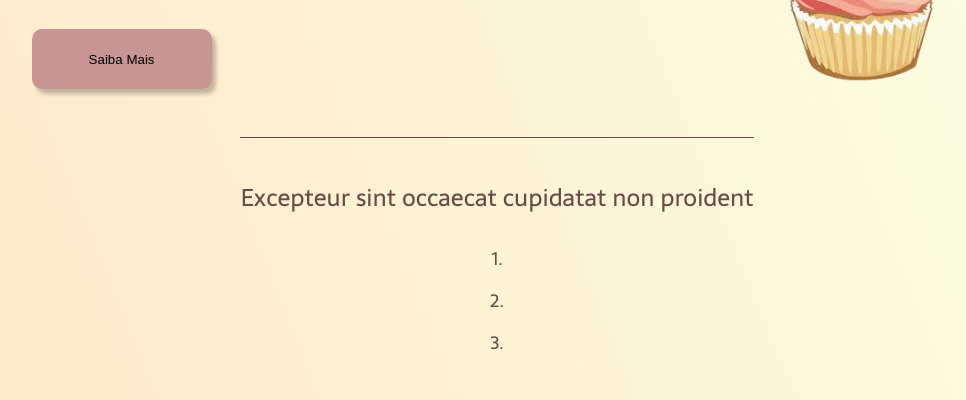
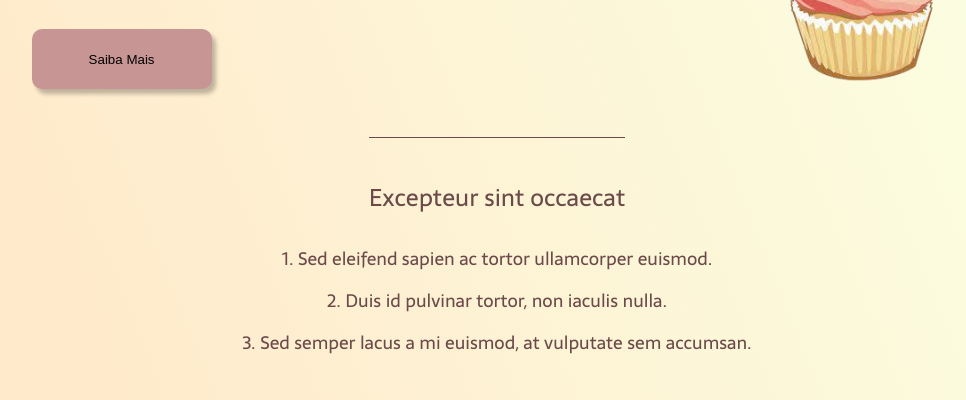
Before and after one commit to anaVitoriaLouro/projeto-landing-page, a plain HTML site: page index.html in a window 1280 px wide. Shown: the part 400-800 px from the top of the page, without its empty margins (143-1109 px from the left). Drawn offline with Linux system fonts and the light colour scheme.

Commit message:
adicionando 'conteúdo' à seção de conteúdo secundário

```diff
--- a/index.html
+++ b/index.html
@@ -38,10 +38,10 @@
         </section>
 
         <section class="conteudo-secundario">
-            <h3 class="conteudo-secundario-titulo">Excepteur sint occaecat cupidatat non proident</h3>
-            <p class="conteudo-secundario-paragrafo">1. </p>
-            <p class="conteudo-secundario-paragrafo">2. </p>
-            <p class="conteudo-secundario-paragrafo">3. </p>
+            <h3 class="conteudo-secundario-titulo">Excepteur sint occaecat</h3>
+            <p class="conteudo-secundario-paragrafo">1. Sed eleifend sapien ac tortor ullamcorper euismod. </p>
+            <p class="conteudo-secundario-paragrafo">2. Duis id pulvinar tortor, non iaculis nulla. </p>
+            <p class="conteudo-secundario-paragrafo">3. Sed semper lacus a mi euismod, at vulputate sem accumsan.</p>
         </section>
     </main>
 
```
